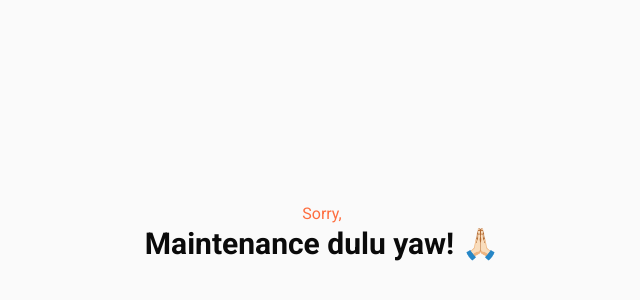
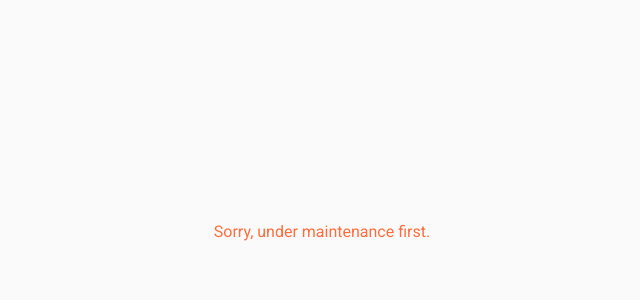
Before and after one commit to OneToDev/helloalen-dev, a Next.js app: page / in a window 1280 px wide. Shown: the part 168-468 px from the top of the page, without its empty margins (318-958 px from the left). Built offline with nearby package versions, Linux system fonts and the light colour scheme.

Commit message:
Under maintenance

```diff
--- a/app/page.tsx
+++ b/app/page.tsx
@@ -3,10 +3,9 @@ import Link from "next/link";
 export default function Home() {
   return (
     <div>
-      <p className="text-center  text-maOrange">Sorry,</p>
-      <h1 className="text-center font-bold text-3xl">
-        Maintenance dulu yaw! 🙏🏻
-      </h1>
+      <p className="text-center  text-maOrange">
+        Sorry, under maintenance first.
+      </p>
     </div>
     // <main className="md:ms-[120px] md:me-[20px] w-full min-h-screen flex flex-col gap-8 items-center justify-center bg-[#fafafa] dark:bg-[#252525] py-12">
     //   <div className="flex flex-col px-5 py-3 gap-3 items-center justify-center">
```
